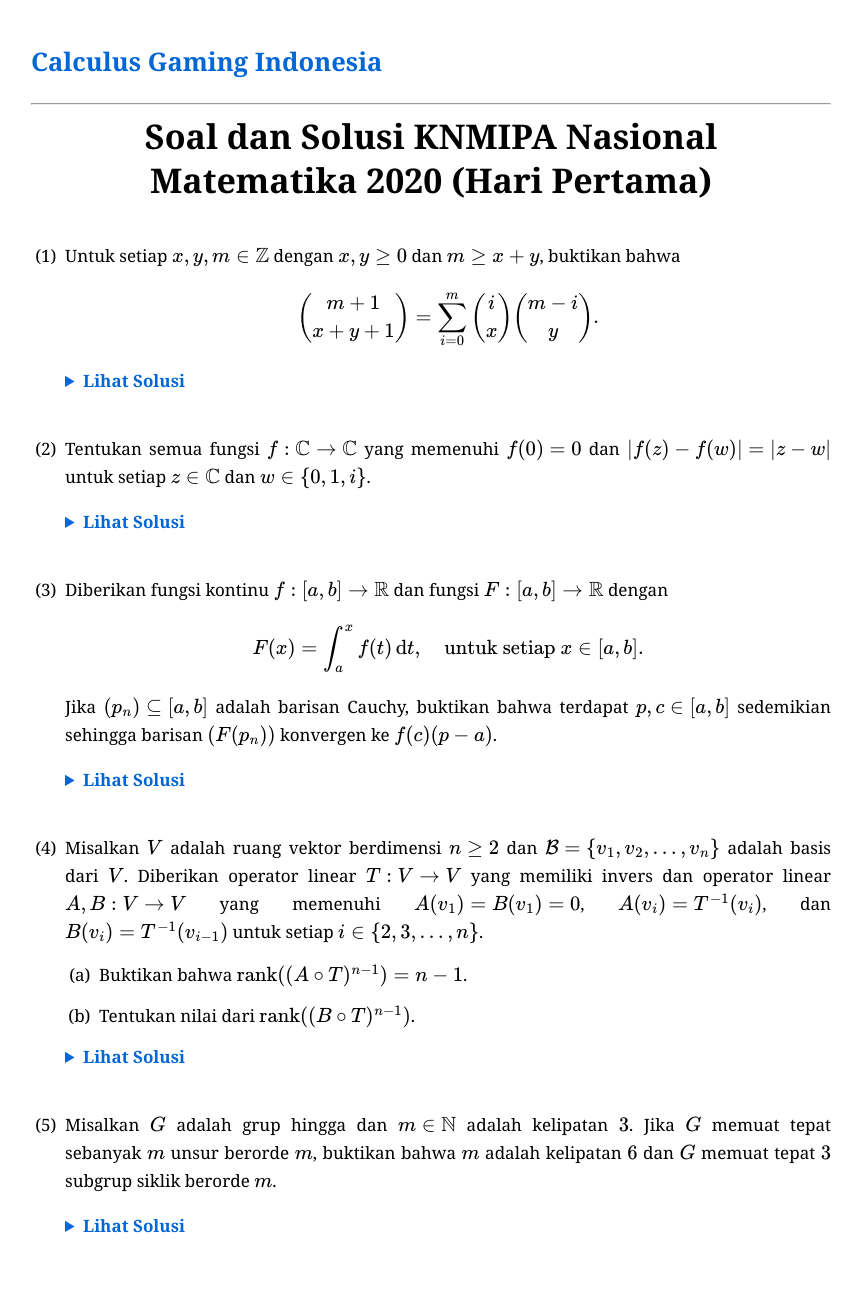
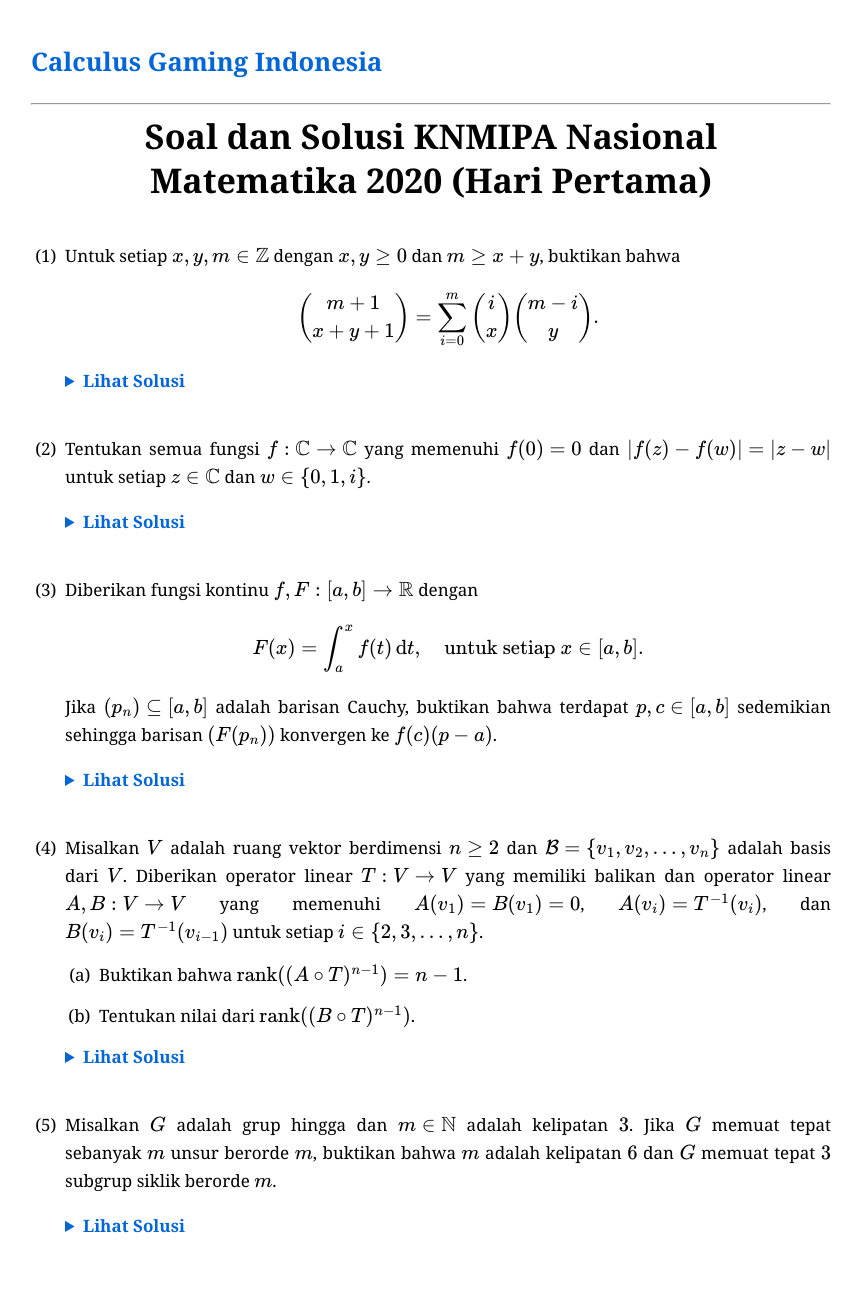
Before and after one commit to calculusgamingindonesia/calculusgamingindonesia.github.io, a Jekyll site: the page built from _posts/2026-06-29-knmipa-nas-mat-20-1.md, in a window 1280 px wide. Shown: the whole page, without its empty margins (209-1071 px from the left). Built offline with Jekyll 4.4.1, drawn with Linux system fonts in a browser that asks for light colours; some web fonts are replaced.

Commit message:
Update 2026-06-29-knmipa-nas-mat-20-1.md

```diff
--- a/_posts/2026-06-29-knmipa-nas-mat-20-1.md
+++ b/_posts/2026-06-29-knmipa-nas-mat-20-1.md
@@ -37,7 +37,7 @@
        </div>
    </details>
 
-3. Diberikan fungsi kontinu $f:[a, b]\to\mathbb{R}$ dan fungsi $F:[a, b]\to\mathbb{R}$ dengan
+3. Diberikan fungsi kontinu $f, F:[a, b]\to\mathbb{R}$ dengan
 
    $$F(x)=\int_a^xf(t)\,\mathrm{d}t,\quad\text{untuk setiap }x\in[a, b].$$
 
@@ -52,7 +52,7 @@
        </div>
    </details>
 
-4. Misalkan $V$ adalah ruang vektor berdimensi $n \geq 2$ dan $\mathcal{B} = \set{v_1, v_2, \dots, v_n}$ adalah basis dari $V$. Diberikan operator linear $T: V \to V$ yang memiliki invers dan operator linear $A, B: V \to V$ yang memenuhi $A(v_1) = B(v_1) = 0$, $A(v_i) = T^{-1}(v_i)$, dan $B(v_i) = T^{-1}(v_{i-1})$ untuk setiap $i \in \set{2, 3, \dots, n}$.
+4. Misalkan $V$ adalah ruang vektor berdimensi $n \geq 2$ dan $\mathcal{B} = \set{v_1, v_2, \dots, v_n}$ adalah basis dari $V$. Diberikan operator linear $T: V \to V$ yang memiliki balikan dan operator linear $A, B: V \to V$ yang memenuhi $A(v_1) = B(v_1) = 0$, $A(v_i) = T^{-1}(v_i)$, dan $B(v_i) = T^{-1}(v_{i-1})$ untuk setiap $i \in \set{2, 3, \dots, n}$.
    * (a) Buktikan bahwa $\mathrm{rank}((A \circ T)^{n-1}) = n - 1$.
    * (b) Tentukan nilai dari $\mathrm{rank}((B \circ T)^{n-1})$.
 
```
